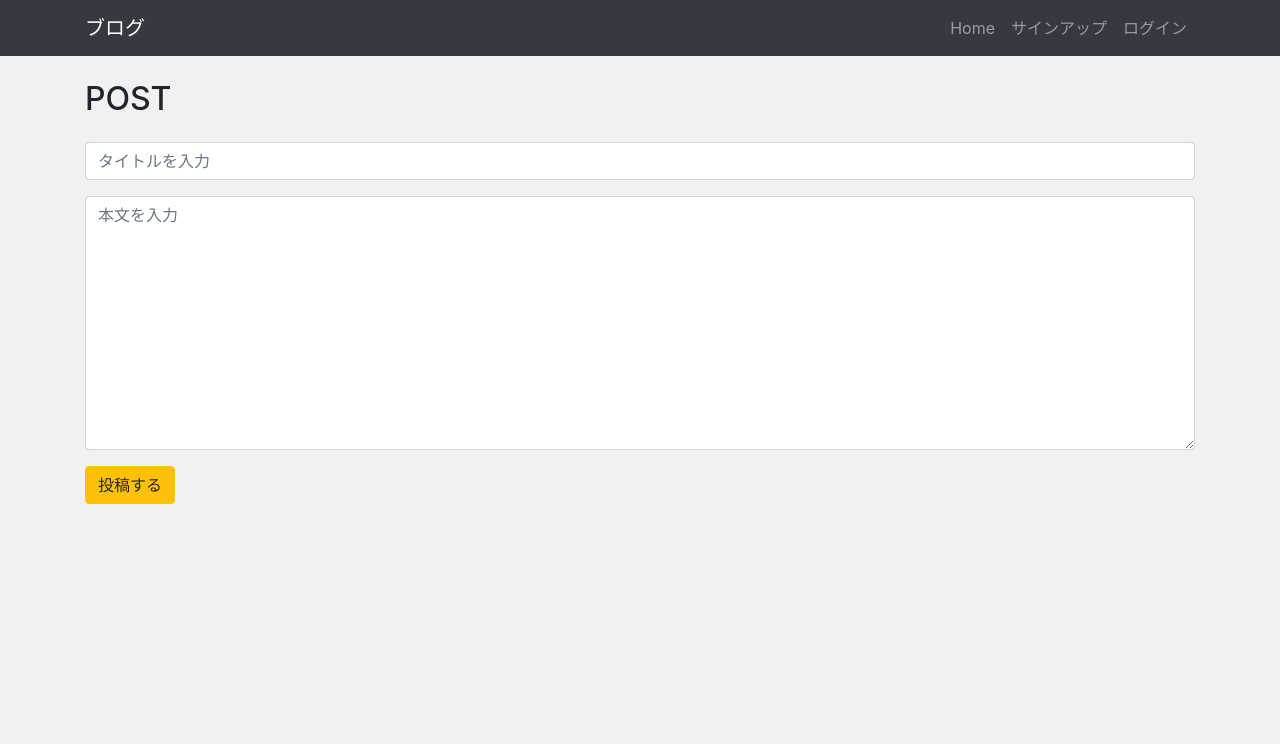
After one commit to kei-1011/python-blog, a Django app: page /post/new in a window 1280 px wide. The commit adds this page. Shown: the top 744 px of the page. Run offline with Django 3.2, Linux system fonts and the light colour scheme; some libraries are stand-ins or nearby versions.

Commit message:
create post

```diff
--- a/app/forms.py
+++ b/app/forms.py
@@ -1,5 +1,5 @@
 from django import forms
 
 class PostForm(forms.Form):
-  title = models.CharField(max_length=30, label='タイトル')
-  content = models.CharField(label='内容',widget=forms.Textarea())
+  title = forms.CharField(max_length=30, label='タイトル')
+  content = forms.CharField(label='内容',widget=forms.Textarea())
--- a/app/static/css/style.css
+++ b/app/static/css/style.css
@@ -14,3 +14,7 @@ body {
 main {
   flex:1;
 }
+
+.formpost {
+  margin-bottom: 1rem;
+}
--- a/app/templates/app/base.html
+++ b/app/templates/app/base.html
@@ -17,7 +17,7 @@
       <ul class="navbar-nav ml-auto">
           <li class="nav-item"><a href="/" class="nav-link">Home</a></li>
         {% if user.is_authenticated %}
-          <li class="nav-item"><a href="/" class="nav-link">投稿</a></li>
+          <li class="nav-item"><a href="{% url 'post_new' %}" class="nav-link">投稿</a></li>
           <li class="nav-item"><a href="/" class="nav-link">ログアウト</a></li>
         {% else %}
           <li class="nav-item"><a href="/" class="nav-link">サインアップ</a></li>
--- /dev/null
+++ b/app/templates/app/post_form.html
@@ -0,0 +1,20 @@
+{% extends 'app/base.html' %}
+{% load widget_tweaks %}
+
+{% block content %}
+
+<div class="my-4">
+  <h2>POST</h2>
+</div>
+
+<form action="" method='post'>
+  {% csrf_token %}
+  <div class="formpost">
+    {% render_field form.title class='form-control' placeholder='タイトルを入力' %}
+  </div>
+  <div class="formpost">
+    {% render_field form.content class='form-control' placeholder='本文を入力' %}
+  </div>
+  <button class="btn btn-warning" type=submit>投稿する</button>
+</form>
+{% endblock %}
--- a/app/urls.py
+++ b/app/urls.py
@@ -4,4 +4,5 @@ from app import views
 urlpatterns = [
     path('',views.IndexView.as_view(),name='index'),
     path('post/<int:pk>',views.PostDetailView.as_view(),name='post_detail'),
+    path('post/new',views.CreatePostView.as_view(),name='post_new'),
 ]
--- a/app/views.py
+++ b/app/views.py
@@ -1,7 +1,9 @@
-from django.shortcuts import render
+from django.shortcuts import render, redirect
 
 from django.views.generic import View
 from .models import Post
+from .forms import PostForm
+from django.contrib.auth.mixins import LoginRequiredMixin
 
 class IndexView(View):
   def get(self,request,*args,**kwargs):
@@ -17,3 +19,25 @@ class PostDetailView(View):
     return render(request, 'app/post_detail.html', {
       'post_data': post_data
     })
+
+class CreatePostView(View):
+  def get(self,request,*args,**kwargs):
+    form = PostForm(request.POST or None)
+    return render(request, 'app/post_form.html', {
+      'form': form
+    })
+
+  def post(self,request,*args,**kwargs):
+    form = PostForm(request.POST or None)
+
+    if form.is_valid():
+      post_data = Post()
+      post_data.author = request.user
+      post_data.title = form.cleaned_data['title']
+      post_data.content = form.cleaned_data['content']
+      post_data.save()
+
+      return redirect('post_detail', post_data.id)
+    return render(request, 'app/post_form.html', {
+      'form': form
+    })
```
Also changed, not shown: db.sqlite3.
